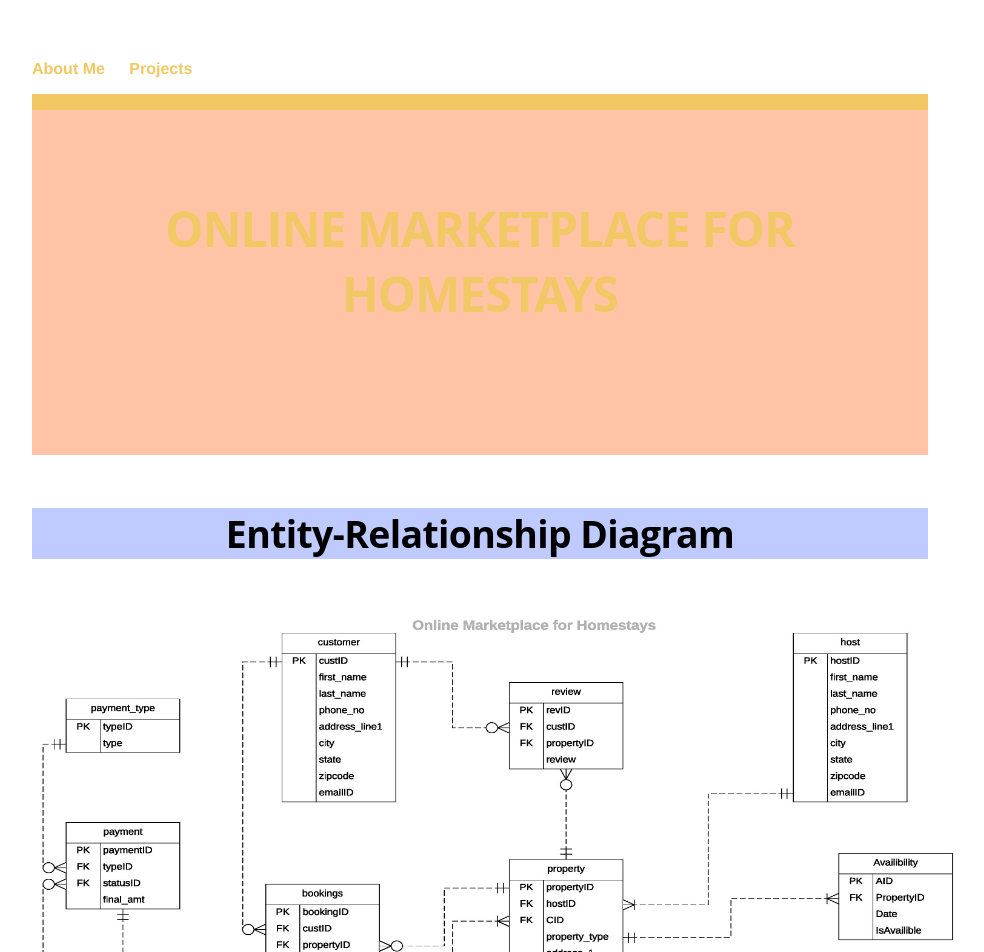
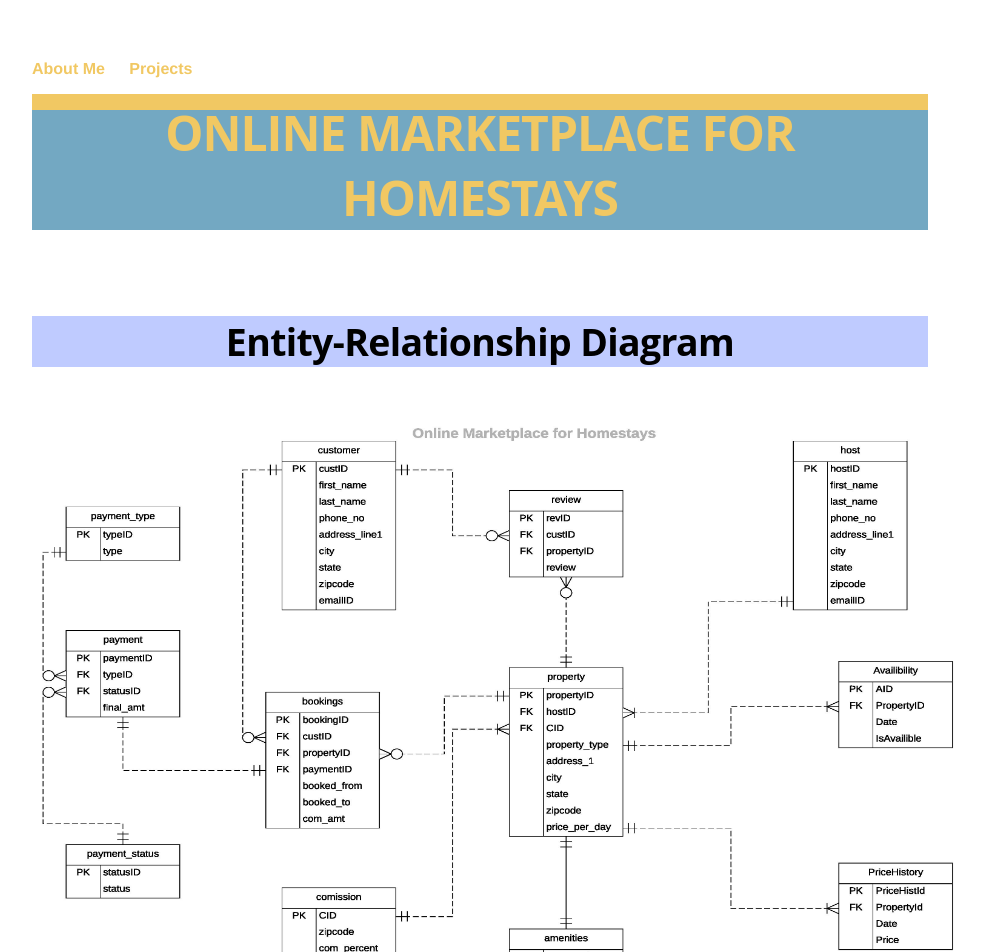
Before and after one commit to shreyakaul/shreyakaul.github.io, a Jekyll site: the page built from online-homestay.html, in a window 1280 px wide. Shown: the top 952 px of the page, without its empty margins (160-1144 px from the left). Built offline with Jekyll 4.4.1, drawn with Linux system fonts in a browser that asks for light colours.

Commit message:
Update online-homestay.css

```diff
--- a/css/online-homestay.css
+++ b/css/online-homestay.css
@@ -1,6 +1,5 @@
 .mast {
-  padding: 6em 0;
-  background-color: #FFC3A5;
+  background-color: #73A8C2;
   background-size: cover;
   background-repeat: no-repeat;
   border-top: solid 1em #F1C863;
```
